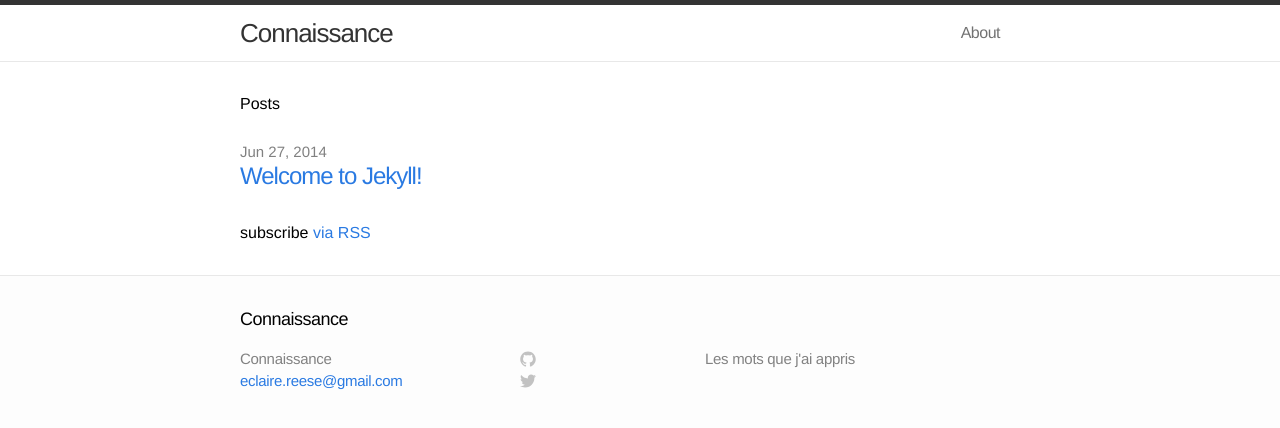
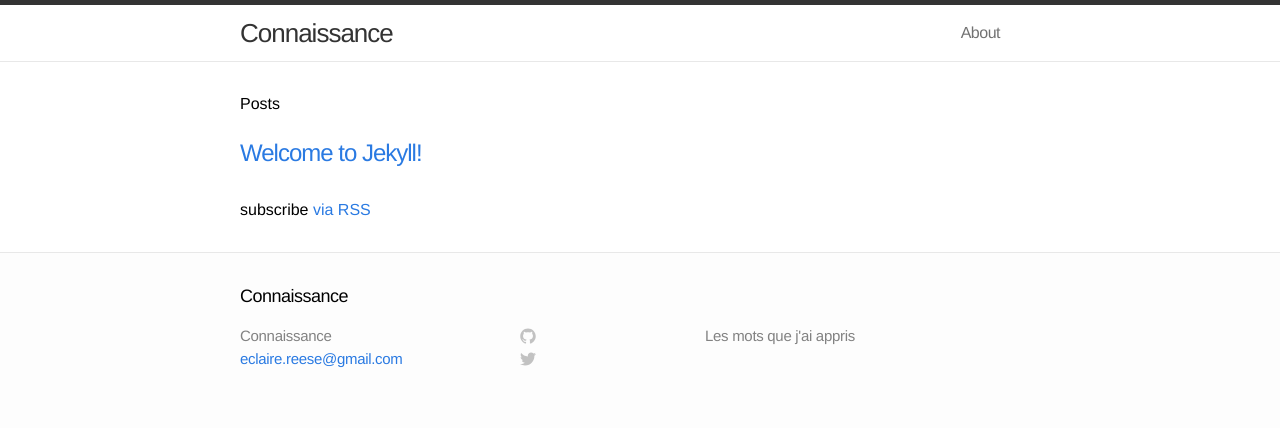
Before and after one commit to emilyreese/connaissance, a Jekyll site: the page built from index.html, in a window 1280 px wide. Shown: the top 428 px of the page. Built offline with Jekyll 4.4.1, drawn with Linux system fonts in a browser that asks for light colours.

Commit message:
index: comment out post date
(want it to be easy to add back in)

```diff
--- a/index.html
+++ b/index.html
@@ -9,7 +9,7 @@ layout: default
   <ul class="posts">
     {% for post in site.posts %}
       <li>
-        <span class="post-date">{{ post.date | date: "%b %-d, %Y" }}</span>
+        <!-- <span class="post-date">{{ post.date | date: "%b %-d, %Y" }}</span> -->
         <a class="post-link" href="{{ post.url | prepend: site.baseurl }}">{{ post.title }}</a>
       </li>
     {% endfor %}
```
